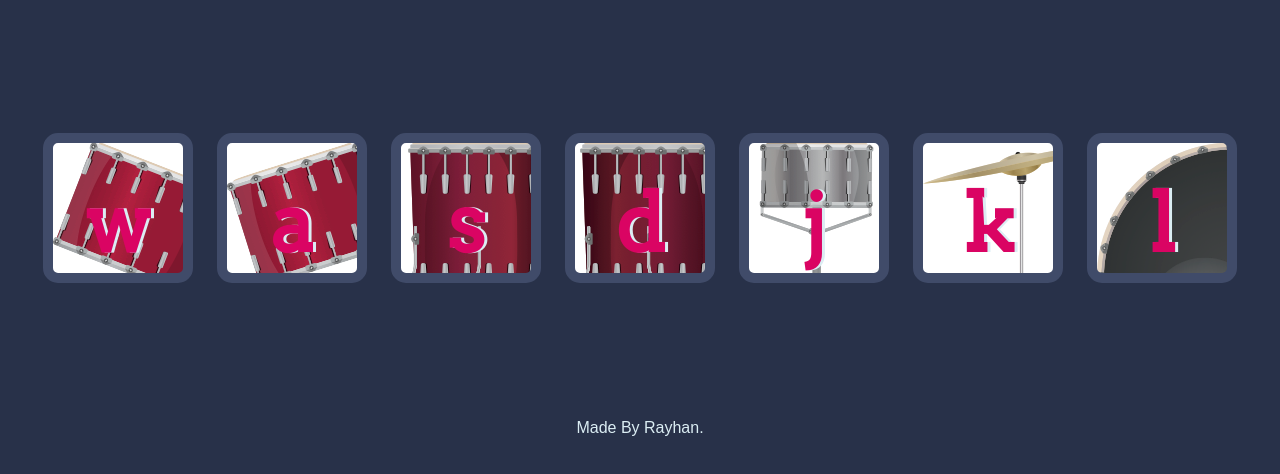
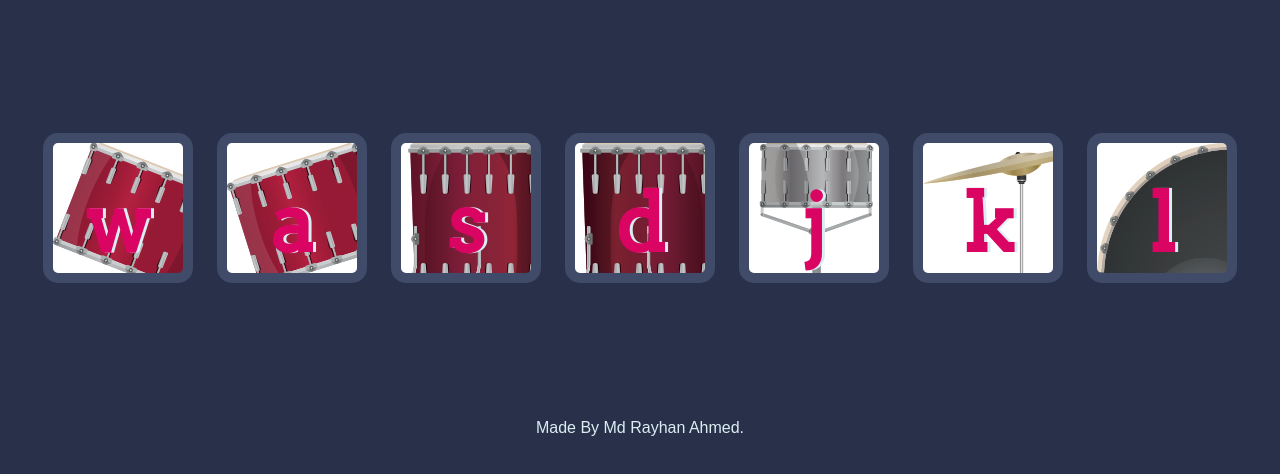
Before and after one commit to MdRayhanAhmed/Drum-Kit, a plain HTML site: page index.html in a window 1280 px wide. Shown: the part 156-630 px from the top of the page. Drawn offline with Linux system fonts and the light colour scheme.

Commit message:
Update footer in  index.html

```diff
--- a/index.html
+++ b/index.html
@@ -23,7 +23,7 @@
 
   <script src="index.js" charset="utf-8"></script>
   <footer>
-    Made By Rayhan.
+    Made By Md Rayhan Ahmed.
   </footer>
 </body>
 
```
